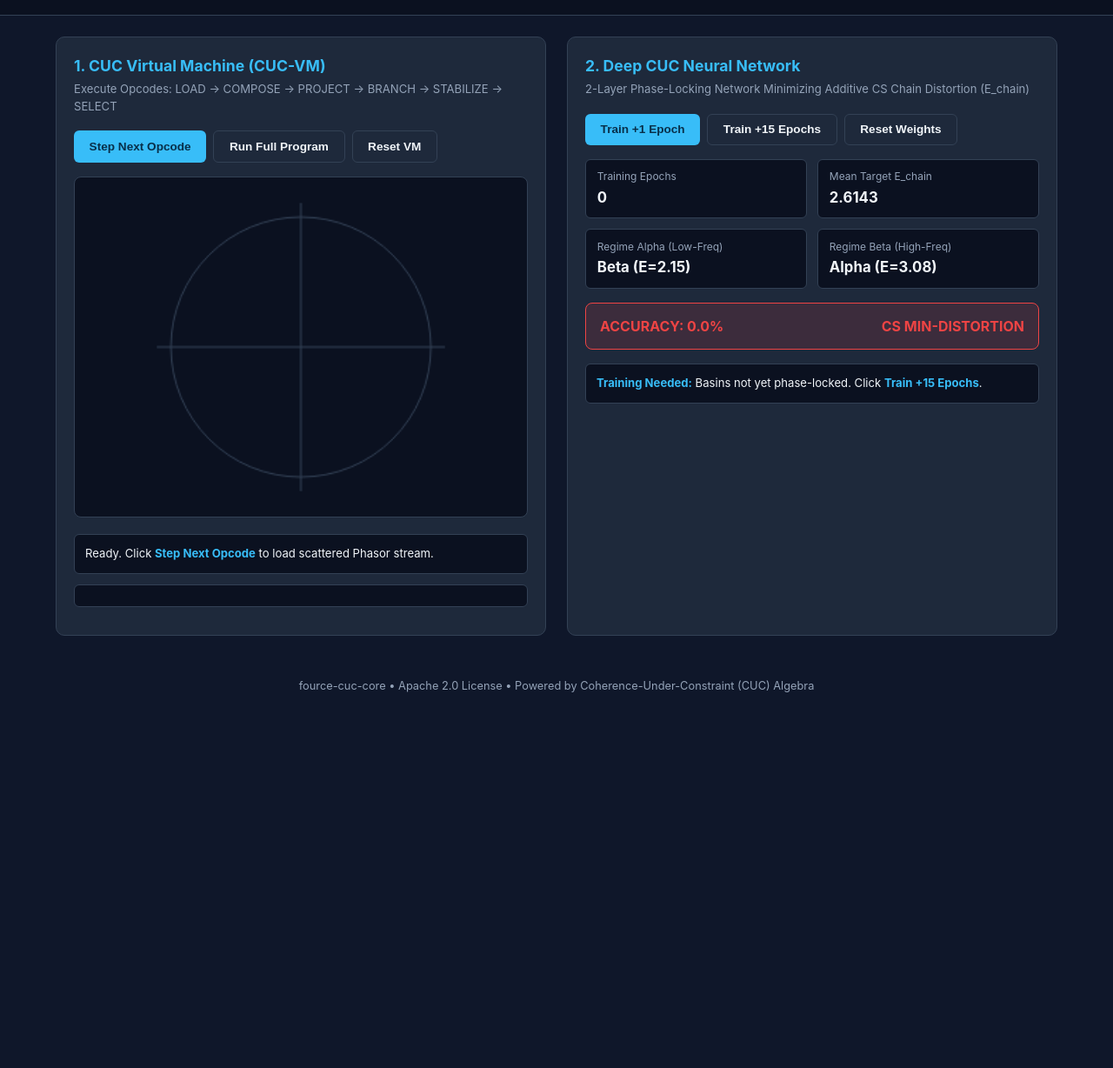
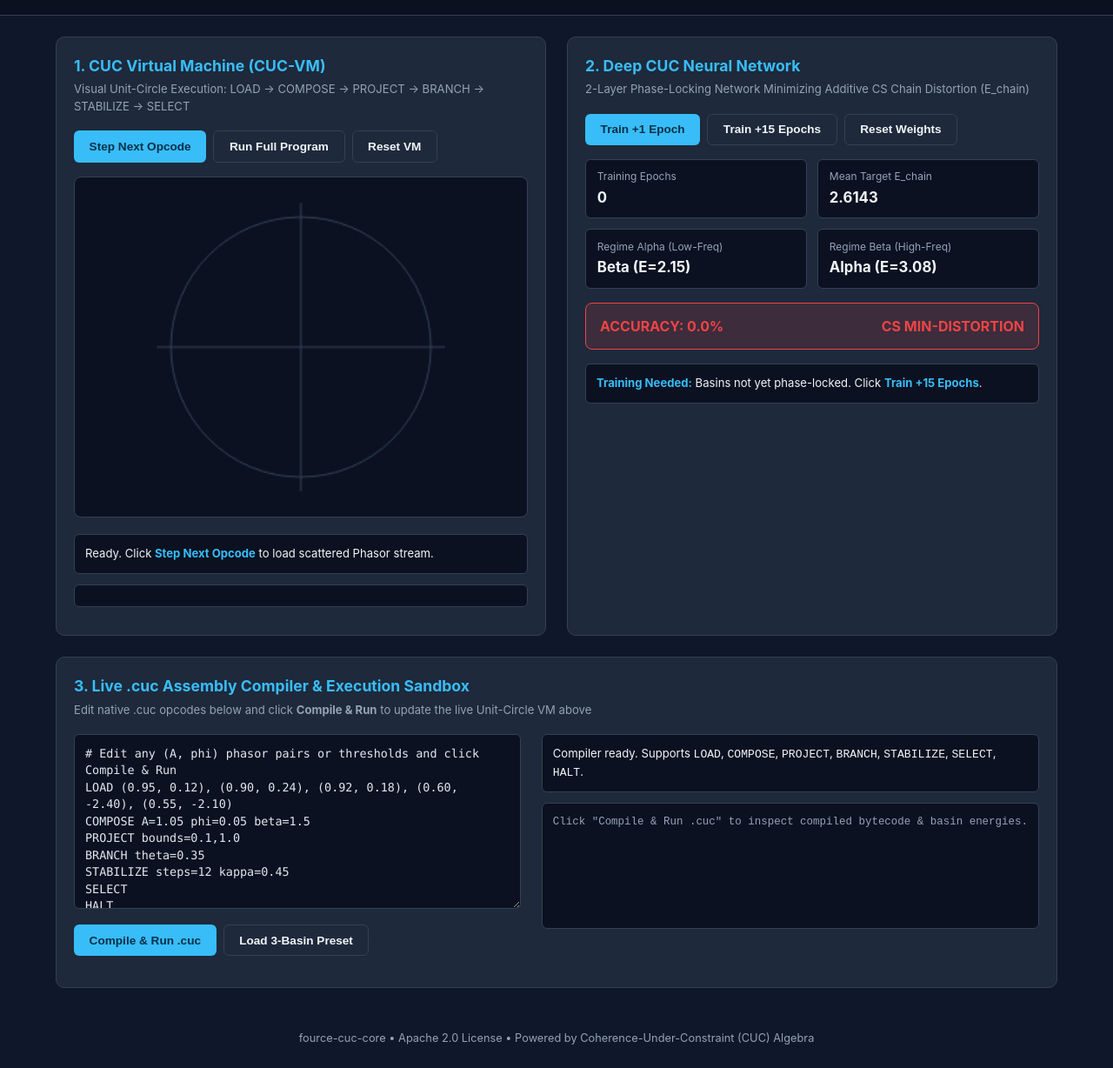
Before and after one commit to thefourceprinciples/fource-cuc-core, a plain HTML site: page docs/index.html in a window 1280 px wide. Shown: the part 79-1307 px from the top of the page at 87% size. Before the commit the page ends 901 px from the top, so only its background shows below. Drawn offline with Linux system fonts and the light colour scheme.

Commit message:
Update title and header for clarity

```diff
--- a/docs/index.html
+++ b/docs/index.html
@@ -3,14 +3,14 @@
 <head>
   <meta charset="UTF-8" />
   <meta name="viewport" content="width=device-width, initial-scale=1.0" />
-  <title>FOURCE-CUC // Virtual Machine &amp; Phase Neural Visualizer</title>
+  <title>FOURCE-CUC // Virtual Machine, Compiler &amp; Neural Visualizer</title>
   <link rel="stylesheet" href="style.css" />
 </head>
 <body>
 
 <header>
   <div>
-    <h1><span>FOURCE-CUC</span> // Virtual Machine &amp; Neural Visualizer</h1>
+    <h1><span>FOURCE-CUC</span> // Virtual Machine, Compiler &amp; Neural Visualizer</h1>
     <p>Interactive Phase/Fource Algebra (PFA), Contradiction Branching &amp; Min-Distortion Selection</p>
   </div>
   <div class="actions">
@@ -22,7 +22,7 @@
   <div class="panel">
     <div class="card">
       <h2>1. CUC Virtual Machine (CUC-VM)</h2>
-      <div class="sub">Execute Opcodes: LOAD &rarr; COMPOSE &rarr; PROJECT &rarr; BRANCH &rarr; STABILIZE &rarr; SELECT</div>
+      <div class="sub">Visual Unit-Circle Execution: LOAD &rarr; COMPOSE &rarr; PROJECT &rarr; BRANCH &rarr; STABILIZE &rarr; SELECT</div>
       <div class="btn-row">
         <button onclick="vmStep()">Step Next Opcode</button>
         <button class="secondary" onclick="vmRunAll()">Run Full Program</button>
@@ -54,6 +54,32 @@
       <div class="cuc-bar" id="nn_log">Click <strong>Train +15 Epochs</strong> to watch hidden and output basins phase-lock onto target regimes.</div>
     </div>
   </div>
+
+  <!-- SECTION 3: LIVE .CUC ASSEMBLY COMPILER & SANDBOX -->
+  <div class="card" style="margin-top:1.5rem;">
+    <h2>3. Live .cuc Assembly Compiler &amp; Execution Sandbox</h2>
+    <div class="sub">Edit native .cuc opcodes below and click <strong>Compile &amp; Run</strong> to update the live Unit-Circle VM above</div>
+    <div class="panel">
+      <div>
+        <textarea id="cuc_editor" rows="9" style="width:100%;background:#0b1120;color:#e2e8f0;border:1px solid #334155;border-radius:6px;padding:0.75rem;font-family:ui-monospace,SFMono-Regular,Menlo,monospace;font-size:0.84rem;line-height:1.45;"># Edit any (A, phi) phasor pairs or thresholds and click Compile &amp; Run
+LOAD (0.95, 0.12), (0.90, 0.24), (0.92, 0.18), (0.60, -2.40), (0.55, -2.10)
+COMPOSE A=1.05 phi=0.05 beta=1.5
+PROJECT bounds=0.1,1.0
+BRANCH theta=0.35
+STABILIZE steps=12 kappa=0.45
+SELECT
+HALT</textarea>
+        <div class="btn-row" style="margin-top:0.75rem;">
+          <button onclick="runCustomCUC()">Compile &amp; Run .cuc</button>
+          <button class="secondary" onclick="loadThreeBasinPreset()">Load 3-Basin Preset</button>
+        </div>
+      </div>
+      <div>
+        <div class="cuc-bar" id="comp_status">Compiler ready. Supports <code>LOAD</code>, <code>COMPOSE</code>, <code>PROJECT</code>, <code>BRANCH</code>, <code>STABILIZE</code>, <code>SELECT</code>, <code>HALT</code>.</div>
+        <pre id="comp_out" style="min-height:145px;">Click "Compile &amp; Run .cuc" to inspect compiled bytecode &amp; basin energies.</pre>
+      </div>
+    </div>
+  </div>
 </div>
 
 <footer>
@@ -61,5 +87,6 @@
 </footer>
 
 <script src="cuc_computer.js"></script>
+<script src="cuc_compiler_ui.js"></script>
 </body>
 </html>
```
